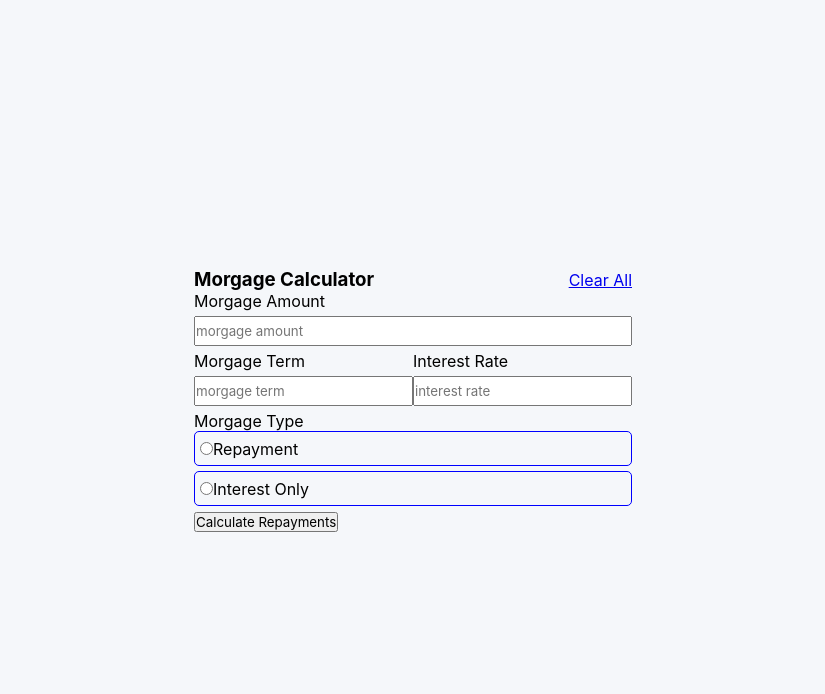
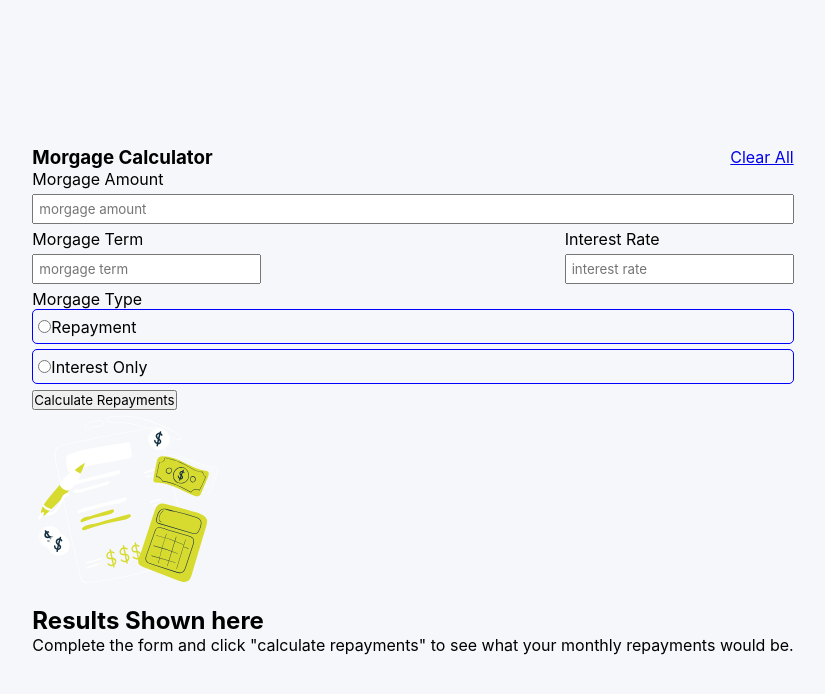
Before and after one commit to Tayobonferejo/MorgCalculator, a React (Vite) app: page / in a window 1280 px wide. Shown: the top 694 px of the page, without its empty margins (227-1052 px from the left). Built offline with nearby package versions, Linux system fonts and the light colour scheme.

Commit message:
result component created

```diff
--- a/src/App.jsx
+++ b/src/App.jsx
@@ -1,6 +1,7 @@
 import { useState } from 'react'
 import reactLogo from './assets/react.svg'
 import Form from './Form.jsx'
+import Result from './Result.jsx'
 import './App.css'
 
 function App() {
@@ -8,6 +9,7 @@ function App() {
   return (
     <>
       <Form/>
+      <Result/>
     </>
   )
 }
--- a/src/Form.css
+++ b/src/Form.css
@@ -6,8 +6,7 @@ form > label {
 
 input {
     margin: 5px 0;
-    padding: 5px 0;
-    /* border: 3px solid blue; */
+    padding: 5px;
 }
 .heading, .morgage-div {
     display: flex;
--- a/src/Form.jsx
+++ b/src/Form.jsx
@@ -8,19 +8,19 @@ function Form () {
             <p><a href="#">Clear All</a></p>
         </div>
         <form>
-            <label className="label" >Morgage Amount</label>
-            <input type="number" placeholder="morgage amount" required className="morgage-input"/>
+            <label className="label">Morgage Amount</label>
+            <input type="number" min="0" placeholder="morgage amount" required className="morgage-input"/>
             <div className="morgage-div">
                 <div>
                     <label className="label">Morgage Term</label>
                     <div className="number-div">
-                        <input type="number" placeholder="morgage term" required/>
+                        <input type="number" min="0" placeholder="morgage term" required/>
                     </div>
                 </div>
                 <div>
                     <label>Interest Rate</label>
                     <div>
-                        <input type="number" placeholder="interest rate" required/>
+                        <input type="number" min="0" placeholder="interest rate" required/>
                     </div>
                 </div>
             </div>
--- /dev/null
+++ b/src/Result.jsx
@@ -0,0 +1,13 @@
+import empty from "./assets/images/illustration-empty.svg"
+
+function Result (){
+    return(
+        <div>
+            <img src={empty}></img>
+            <h2>Results Shown here</h2>
+            <p>Complete the form and click "calculate repayments" to see what your monthly repayments would be.</p>
+        </div>
+    )
+}
+
+export default Result
```
